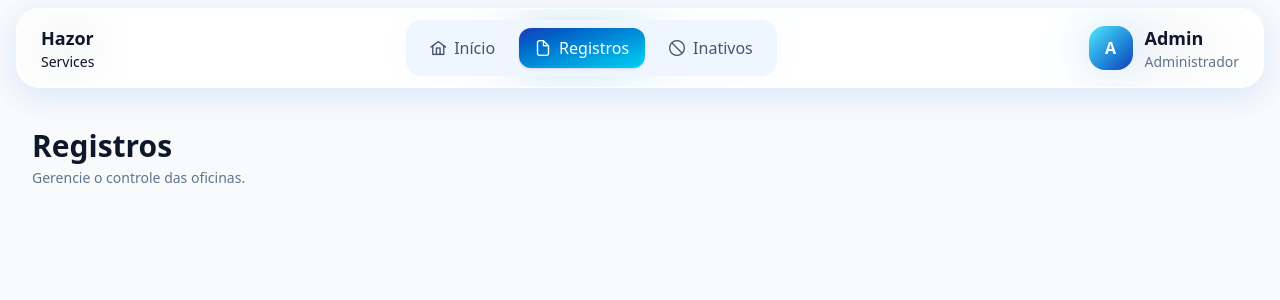
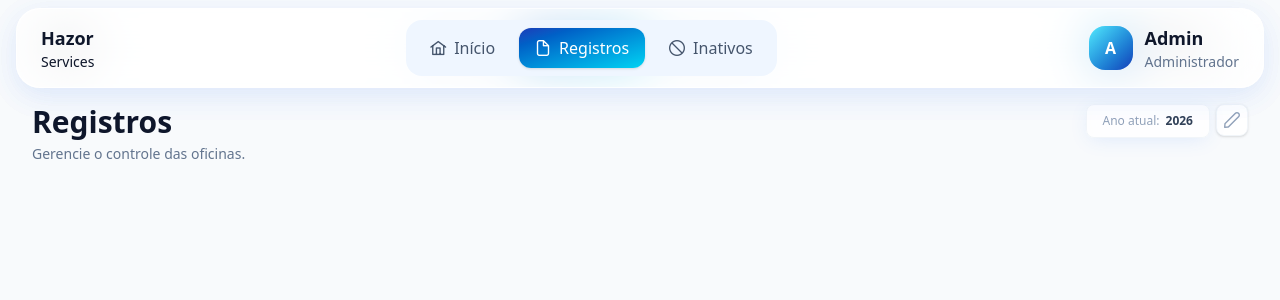
Before and after one commit to panyfmc/hazor, an Angular app in the folder frontend/: page /registros in a window 1280 px wide. Shown: the top 300 px of the page. Built offline with nearby package versions, Linux system fonts and the light colour scheme.

Commit message:
style: botao da temporada atual

```diff
--- a/frontend/src/app/features/registros/registros.html
+++ b/frontend/src/app/features/registros/registros.html
@@ -1,6 +1,7 @@
-<div class="mx-auto w-full p-4 sm:p-8">
+<div class="mx-auto w-full px-8 py-1 sm:px-8 py-2">
 
-  <div class="mb-6">
+  <div class="mb-6 flex flex-col gap-4 sm:flex-row sm:items-start sm:justify-between">
+    <div>
       <h1 class="text-3xl font-bold text-slate-900">
         Registros
       </h1>
@@ -9,4 +10,21 @@
       </p>
     </div>
 
+    <div class="flex items-start gap-1.5 self-start sm:self-auto">
+
+      <div class="flex items-center gap-1.5 rounded-lg border border-slate-100 bg-white/80 px-4 py-2 shadow-[0_4px_20px_-4px_rgba(59,130,246,0.15)] backdrop-blur-sm transition hover:scale-[1.02] hover:bg-white">
+        <span class="text-xs font-light text-slate-400">
+          Ano atual:
+        </span>
+        <span class="text-xs font-semibold text-slate-700">
+          2026 </span>
         </div>
+
+      <button class="flex h-8 w-8 cursor-pointer items-center justify-center rounded-lg border border-slate-100 bg-white text-slate-400 shadow-sm transition hover:scale-[1.02] hover:bg-slate-50 hover:text-blue-600" title="Gerenciar Temporadas">
+          <i class="pi pi-pencil text-slate-400"></i>
+      </button>
+
+    </div>
+  </div>
+
+</div>
```
Lines whose indentation alone changed are shown as unchanged.
